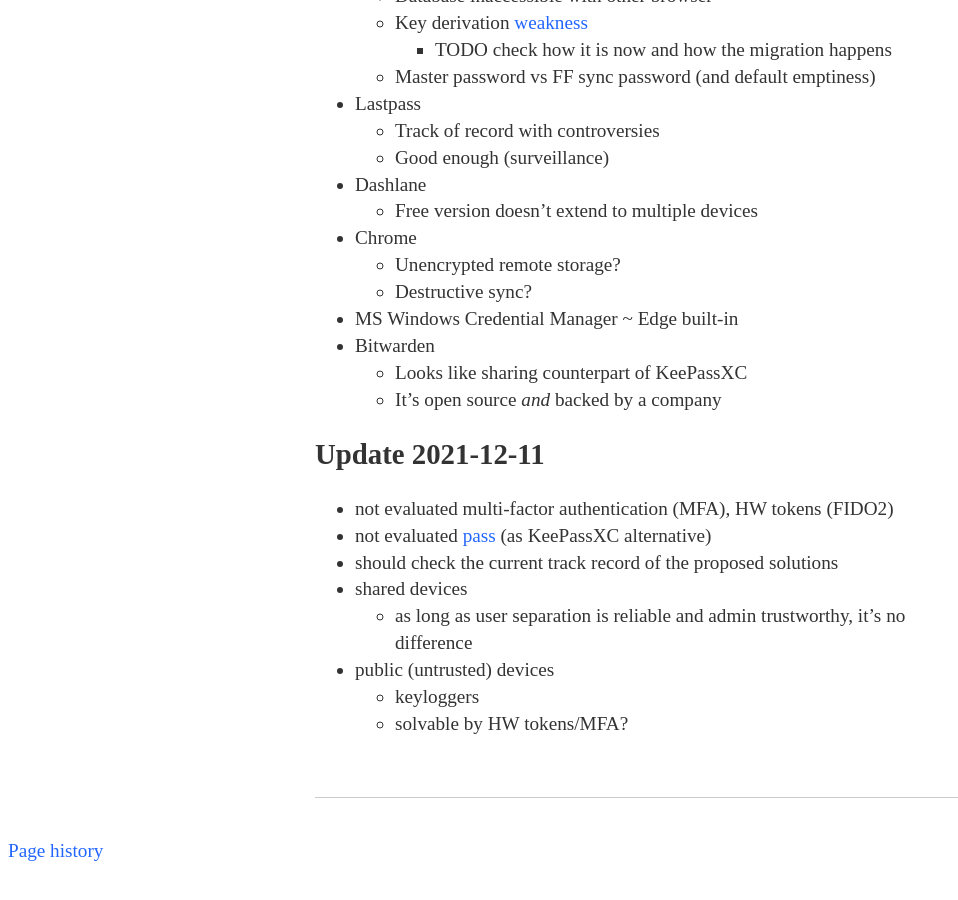
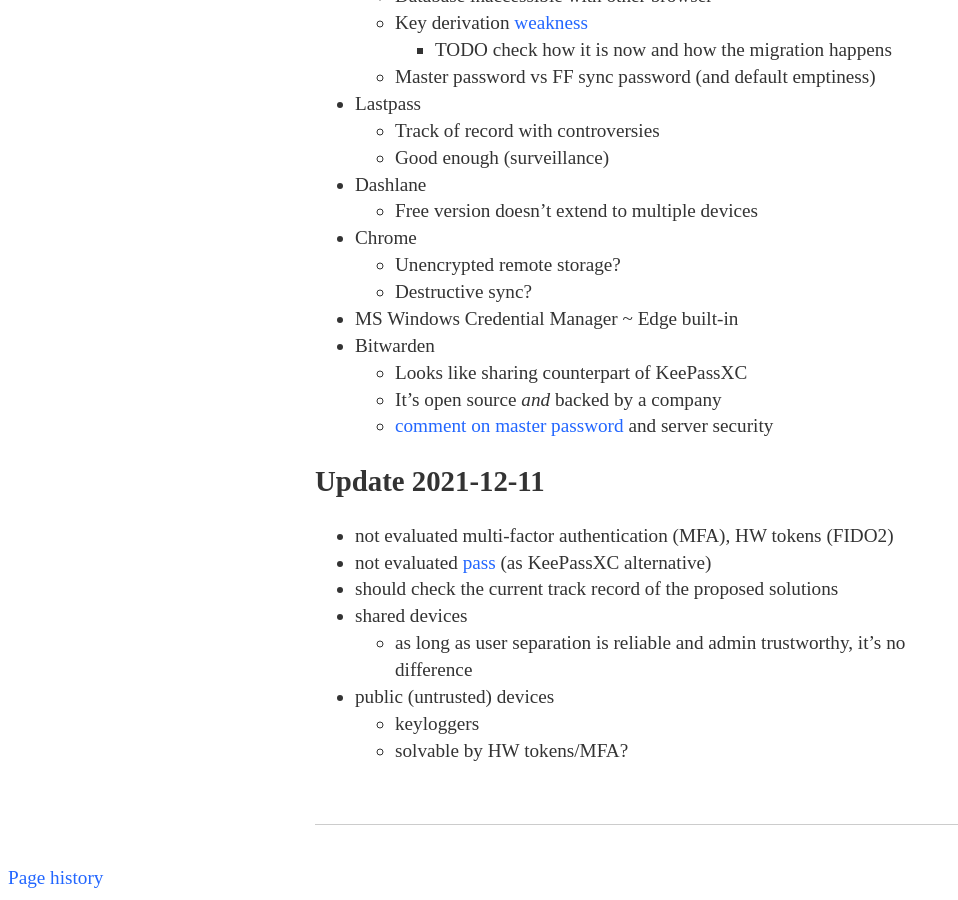
Before and after one commit to Werkov/Werkov.github.io, a Jekyll site: the page built from _posts/2020-09-26-password-manager.md, in a window 1280 px wide and 900 px high, scrolled down 2298 px. Shown: the whole window, without its empty margins (0-958 px from the left). Built offline with Jekyll 4.4.1, drawn with Linux system fonts in a browser that asks for light colours; before the commit the page ends 3171 px from its top, so only the background shows below that.

Commit message:
Password managers: note on hosted share

```diff
--- a/_posts/2020-09-26-password-manager.md
+++ b/_posts/2020-09-26-password-manager.md
@@ -70,6 +70,7 @@ tags: ['security', 'flowchart', 'personal computing']
  * Bitwarden
    * Looks like sharing counterpart of KeePassXC
    * It’s open source *and* backed by a company
+   * [comment on master password](https://news.ycombinator.com/item?id=31261226) and server security
 
 ## Update 2021-12-11
 
```
